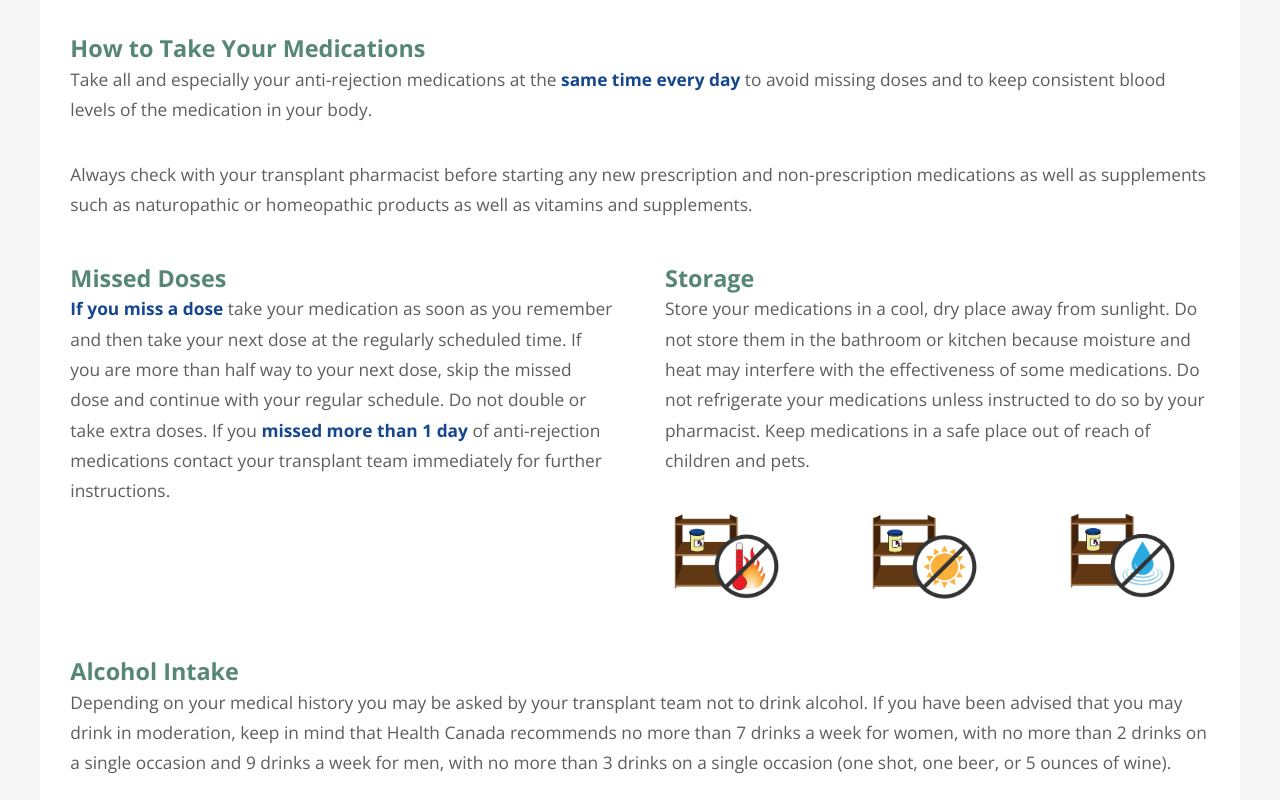
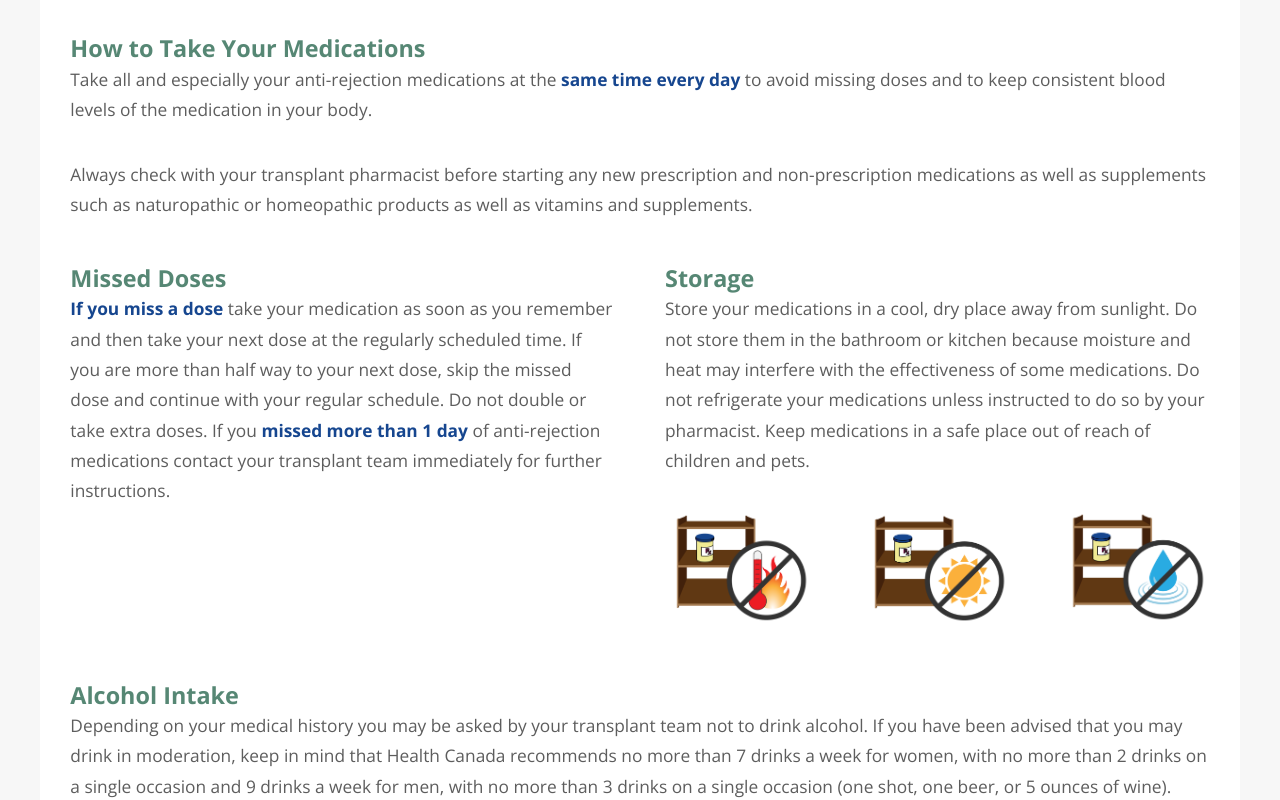
Before and after one commit to andrewgrant111/emit-website-and-api, a website: page public/general-medication-info/index.html in a window 1280 px wide. Shown: the part 2000-2800 px from the top of the page. Drawn offline with nearby package versions, Linux system fonts and the light colour scheme.

Commit message:
Resized images

```diff
--- a/public/general-medication-info/index.html
+++ b/public/general-medication-info/index.html
@@ -184,13 +184,13 @@
 									<p>Store your medications in a cool, dry place away from sunlight. Do not store them in the bathroom or kitchen because moisture and heat may interfere with the effectiveness of some medications. Do not refrigerate your medications unless instructed to do so by your pharmacist. Keep medications in a safe place out of reach of children and pets.</p>
                                     <div class="row">
                                         <div class="4u 12u(mobile)">
-                                    <img src="../images/keep-out-of-heat.png" alt"" style="width:80%;">
+                                    <img src="../images/keep-out-of-heat.png" alt="" style="width:100%;">
                                         </div>
                                         <div class="4u 12u(mobile)">
-                                    <img src="../images/keep-out-of-sun.png" alt"" style="width:80%;">
+                                    <img src="../images/keep-out-of-sun.png" alt="" style="width:100%;">
                                             </div>
                                             <div class="4u 12u(mobile)">
-                                    <img src="../images/keep-out-of-water.png" alt"" style="width:80%;">
+                                    <img src="../images/keep-out-of-water.png" alt="" style="width:100%;">
                                                 </div>
                                     </div>
 								</section>
```
